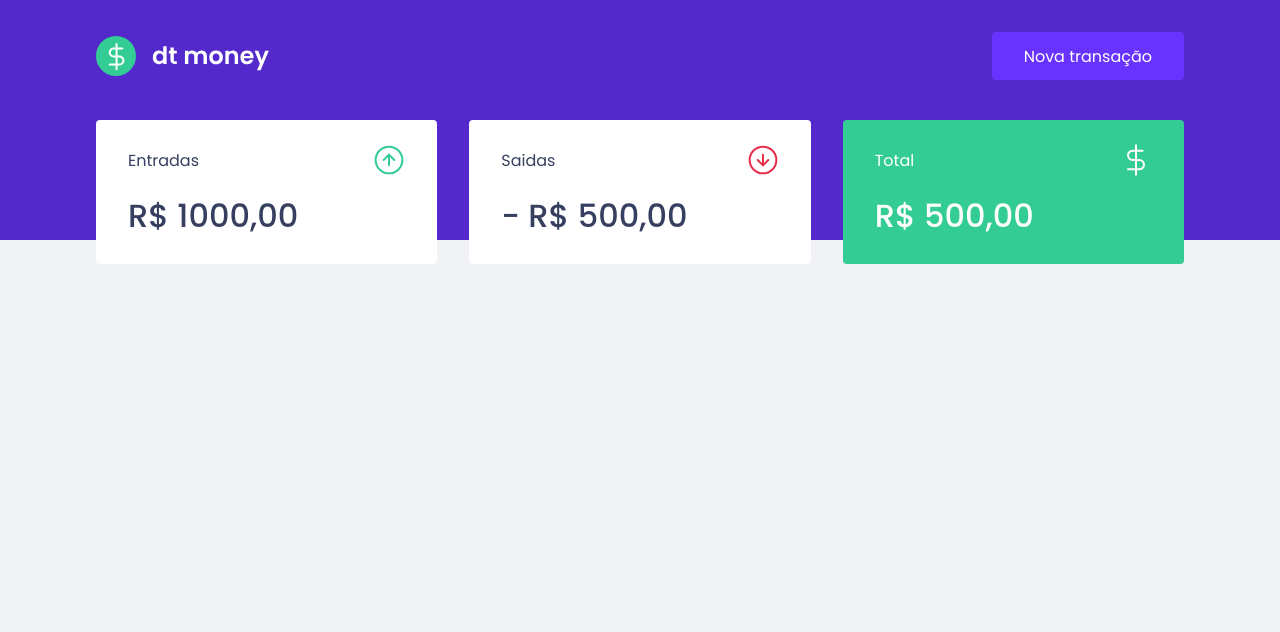
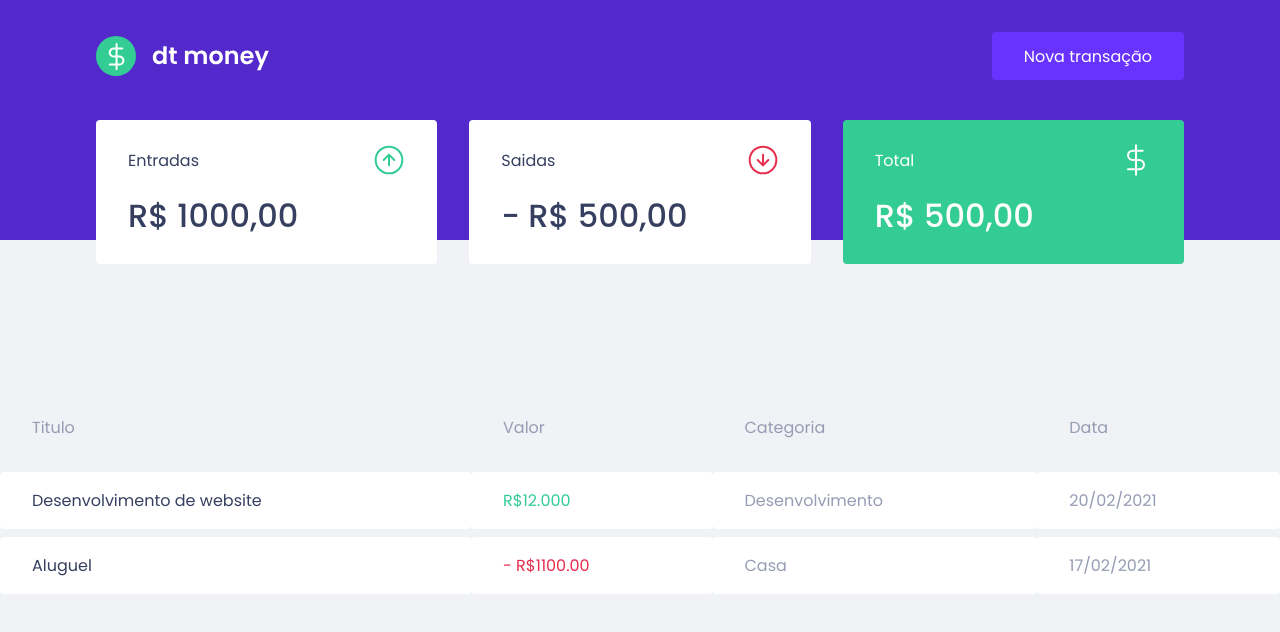
Before and after one commit to GuilhermeFujita/ignite-dtmoney, a React (Create React App) app: page / in a window 1280 px wide. Shown: the top 632 px of the page. Built offline with nearby package versions, Linux system fonts and the light colour scheme.

Commit message:
Transactions Table Component

```diff
--- a/src/App.tsx
+++ b/src/App.tsx
@@ -1,6 +1,7 @@
 import React from 'react';
 import { Dashboard } from './components/Dashboard';
 import { Header } from './components/Header';
+import { TransactionsTable } from './components/TransactionsTable';
 
 import { GlobalStyle } from './styles/global';
 
@@ -9,6 +10,7 @@
     <>
       <Header/>
 			<Dashboard/>
+			<TransactionsTable/>
 			<GlobalStyle/>
     </>
   );
--- /dev/null
+++ b/src/components/TransactionsTable/index.tsx
@@ -0,0 +1,34 @@
+import React from 'react';
+import { Container } from './styles';
+
+export function TransactionsTable() {
+	return (
+		<Container>
+			<table>
+				<thead>
+					<tr>
+						<th>Titulo</th>
+						<th>Valor</th>
+						<th>Categoria</th>
+						<th>Data</th>
+					</tr>
+				</thead>
+
+				<tbody>
+					<tr>
+						<td>Desenvolvimento de website</td>
+						<td className="deposit">R$12.000</td>
+						<td>Desenvolvimento</td>
+						<td>20/02/2021</td>
+					</tr>
+					<tr>
+						<td>Aluguel</td>
+						<td className="withdraw"> - R$1100.00</td>
+						<td>Casa</td>
+						<td>17/02/2021</td>
+					</tr>
+				</tbody>
+			</table>
+		</Container>
+	);
+}
--- /dev/null
+++ b/src/components/TransactionsTable/styles.ts
@@ -0,0 +1,38 @@
+import styled from "styled-components";
+
+export const Container = styled.div`
+	margin-top: 4rem;
+
+	table {
+		width: 100%;
+		border-spacing: 0 0.5rem;
+
+		th {
+			color: var(--text-body);
+			font-weight: 400;
+			padding: 1rem 2rem;
+			text-align: left;
+			line-height: 2.5rem;
+		}
+
+		td{
+			padding: 1rem 2rem;
+			border: 0;
+			background: var(--shape);
+			color: var(--text-body);
+			border-radius: 0.25rem;
+
+			&:first-child {
+				color: var(--text-title);
+			}
+
+			&.deposit {
+				color: var(--green);
+			}
+
+			&.withdraw {
+				color: var(--red);
+			}
+		}
+	}
+`;
```
